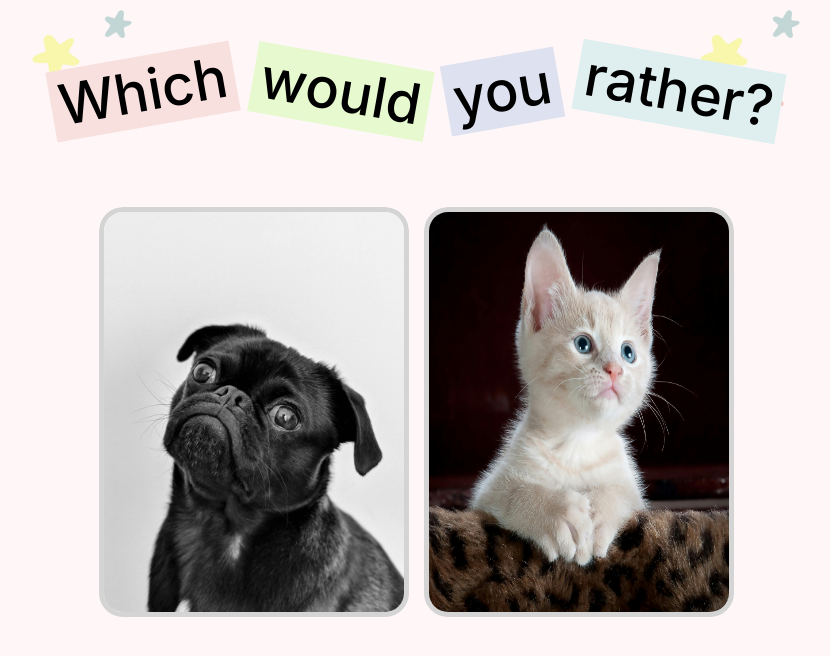
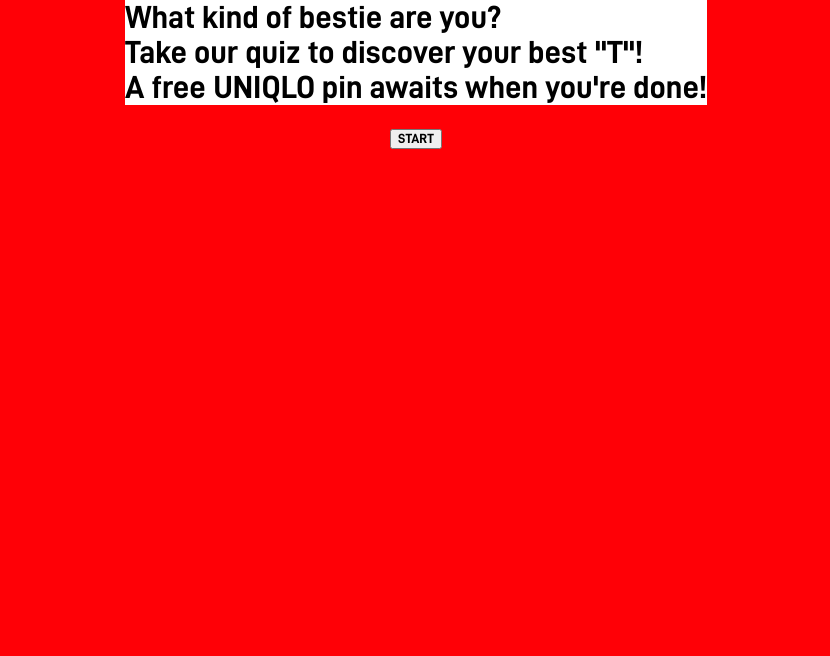
Before and after one commit to matthew-wearesection/my-best-t, a Next.js app: page / in a window 1280 px wide. Shown: the top 656 px of the page, without its empty margins (224-1054 px from the left). Built offline with nearby package versions, Linux system fonts and the light colour scheme.

Commit message:
feat: add font uniqlo

```diff
--- a/app/globals.css
+++ b/app/globals.css
@@ -1,124 +1,9 @@
-html,
-body,
-div,
-span,
-applet,
-object,
-iframe,
-h1,
-h2,
-h3,
-h4,
-h5,
-h6,
-p,
-blockquote,
-pre,
-a,
-abbr,
-acronym,
-address,
-big,
-cite,
-code,
-del,
-dfn,
-em,
-img,
-ins,
-kbd,
-q,
-s,
-samp,
-small,
-strike,
-strong,
-sub,
-sup,
-tt,
-var,
-b,
-u,
-i,
-center,
-dl,
-dt,
-dd,
-ol,
-ul,
-li,
-fieldset,
-form,
-label,
-legend,
-table,
-caption,
-tbody,
-tfoot,
-thead,
-tr,
-th,
-td,
-article,
-aside,
-canvas,
-details,
-embed,
-figure,
-figcaption,
-footer,
-header,
-hgroup,
-menu,
-nav,
-output,
-ruby,
-section,
-summary,
-time,
-mark,
-audio,
-video {
-  margin: 0;
-  padding: 0;
-  border: 0;
-  font-size: 100%;
-  font: inherit;
-  vertical-align: baseline;
+@font-face {
+  font-family: uniqlo;
+  src: url(../public/assets/fontName/uniq.ttf);
+  weight: 400;
 }
-/* HTML5 display-role reset for older browsers */
-article,
-aside,
-details,
-figcaption,
-figure,
-footer,
-header,
-hgroup,
-menu,
-nav,
-section {
-  display: block;
+
+* {
+  font-family: uniqlo;
 }
-body {
-  line-height: 1;
-}
-ol,
-ul {
-  list-style: none;
-}
-blockquote,
-q {
-  quotes: none;
-}
-blockquote:before,
-blockquote:after,
-q:before,
-q:after {
-  content: '';
-  content: none;
-}
-table {
-  border-collapse: collapse;
-  border-spacing: 0;
-}
--- a/app/layout.tsx
+++ b/app/layout.tsx
@@ -1,8 +1,8 @@
 import type { Metadata } from 'next';
-import { Inter } from 'next/font/google';
-// import './globals.css';
+// import { Inter } from 'next/font/google';
+import './globals.css';
 
-const inter = Inter({ subsets: ['latin'] });
+// const inter = Inter({ subsets: ['latin'] });
 
 export const metadata: Metadata = {
   title: 'My best "T"',
@@ -17,12 +17,11 @@ export default function RootLayout({
   return (
     <html lang="en">
       <body
-        className={inter.className}
         style={{
           overflow: 'hidden',
           width: '100vw',
           height: '100vh',
-          backgroundColor: '#fff7f7',
+          backgroundColor: '#FF0006',
           margin: 0,
           padding: 0,
         }}
--- a/app/page.module.css
+++ b/app/page.module.css
@@ -1,5 +1,5 @@
 .main {
-  background-color: #fff7f7;
+  background-color: #ff0006;
   width: 100%;
   height: 100%;
 }
--- a/app/page.tsx
+++ b/app/page.tsx
@@ -1,10 +1,14 @@
+'use client';
+import { StartBanner } from '@/components/StartBanner/StartBanner';
+import { useState } from 'react';
 import { ImageChooser } from '../components/ImageChooser/ImageChooser';
 import styles from './page.module.css';
 
 export default function Home() {
+  const [isStart, setStart] = useState(false);
   return (
     <main className={styles.main}>
-      <ImageChooser />
+      {isStart ? <ImageChooser /> : <StartBanner onStartClick={() => setStart(true)}></StartBanner>}
     </main>
   );
 }
--- a/components/ImageChooser/ImageChoose.module.scss
+++ b/components/ImageChooser/ImageChoose.module.scss
@@ -3,7 +3,7 @@
   flex-direction: column;
   gap: 24px;
   align-items: center;
-  background-color: #fff7f7;
+  background-color: #ff0006;
   height: 100%;
   width: 100%;
 }
--- /dev/null
+++ b/components/StartBanner/StartBanner.module.scss
@@ -0,0 +1,24 @@
+.container {
+  display: flex;
+  flex-direction: column;
+  gap: 24px;
+  align-items: center;
+  background-color: #ff0006;
+  height: 100%;
+  width: 100%;
+}
+
+.content-container {
+  background-color: white;
+  color: black;
+  font-size: 32px;
+  font-weight: 500px;
+}
+
+.title {
+}
+
+.subTitle {
+}
+.button-start {
+}
--- /dev/null
+++ b/components/StartBanner/StartBanner.tsx
@@ -0,0 +1,22 @@
+'use client';
+import React from 'react';
+import styles from './StartBanner.module.scss';
+
+type TStartBanner = {
+  onStartClick: () => void;
+};
+
+export const StartBanner: React.FC<TStartBanner> = ({ onStartClick }) => {
+  return (
+    <div className={styles.container}>
+      <div className={styles['content-container']}>
+        <div className={styles['title']}>What kind of bestie are you?</div>
+        <div className={styles['subTitle']}>Take our quiz to discover your best "T"! </div>
+        <div className={styles['subTitle']}>A free UNIQLO pin awaits when you're done!</div>
+      </div>
+      <button className={styles['button-start']} type="button" onClick={onStartClick}>
+        START
+      </button>
+    </div>
+  );
+};
--- a/styles/result.module.scss
+++ b/styles/result.module.scss
@@ -5,7 +5,7 @@
   align-items: center;
   justify-content: center;
   gap: 12px;
-  background-color: #fff7f7;
+  background-color: #ff0006;
   h1,
   h3 {
     margin: 8px;
```
Also changed, not shown: public/assets/fontName/uniq.ttf (added).
